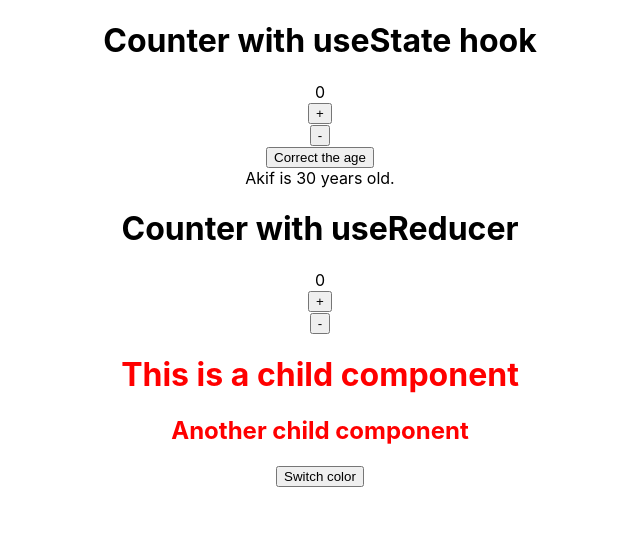
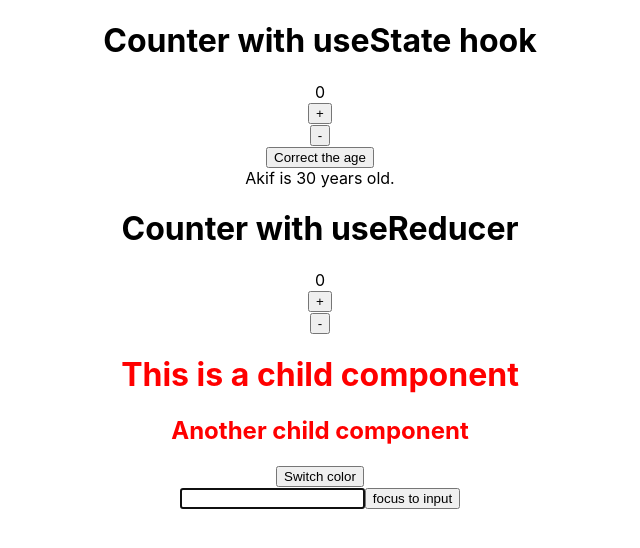
Before and after one commit to akifsonmez/react-hooks-tutorial, a React (Create React App) app: page / in a window 1280 px wide. Shown: the top 548 px of the page, without its empty margins (320-960 px from the left). Built offline with nearby package versions, Linux system fonts and the light colour scheme.

Commit message:
Add useRef example

```diff
--- a/src/App.js
+++ b/src/App.js
@@ -5,6 +5,7 @@ import {
   createContext,
   useContext,
   useReducer,
+  useRef,
 } from "react";
 
 const appStoreReducer = (state, action) => {
@@ -27,6 +28,7 @@ function App() {
   const [childColor, setChildColor] = useState("red");
   const [user, setUser] = useState({ name: "Akif", age: 30 });
   const [AppsStore, dispatch] = useReducer(appStoreReducer, initialAppStore);
+  const inputRef = useRef(null);
 
   useEffect(() => {
     console.log("first mount and every render");
@@ -41,6 +43,10 @@ function App() {
       console.log("after counter change onmount");
     };
   }, [counter]);
+
+  useEffect(() => {
+    inputRef.current.focus();
+  }, []);
 
   return (
     <div className="App">
@@ -109,6 +115,15 @@ function App() {
       >
         Switch color
       </button>
+      <br />
+      <input ref={inputRef} />
+      <button
+        onClick={() => {
+          inputRef.current.focus();
+        }}
+      >
+        focus to input
+      </button>
     </div>
   );
 }
```
